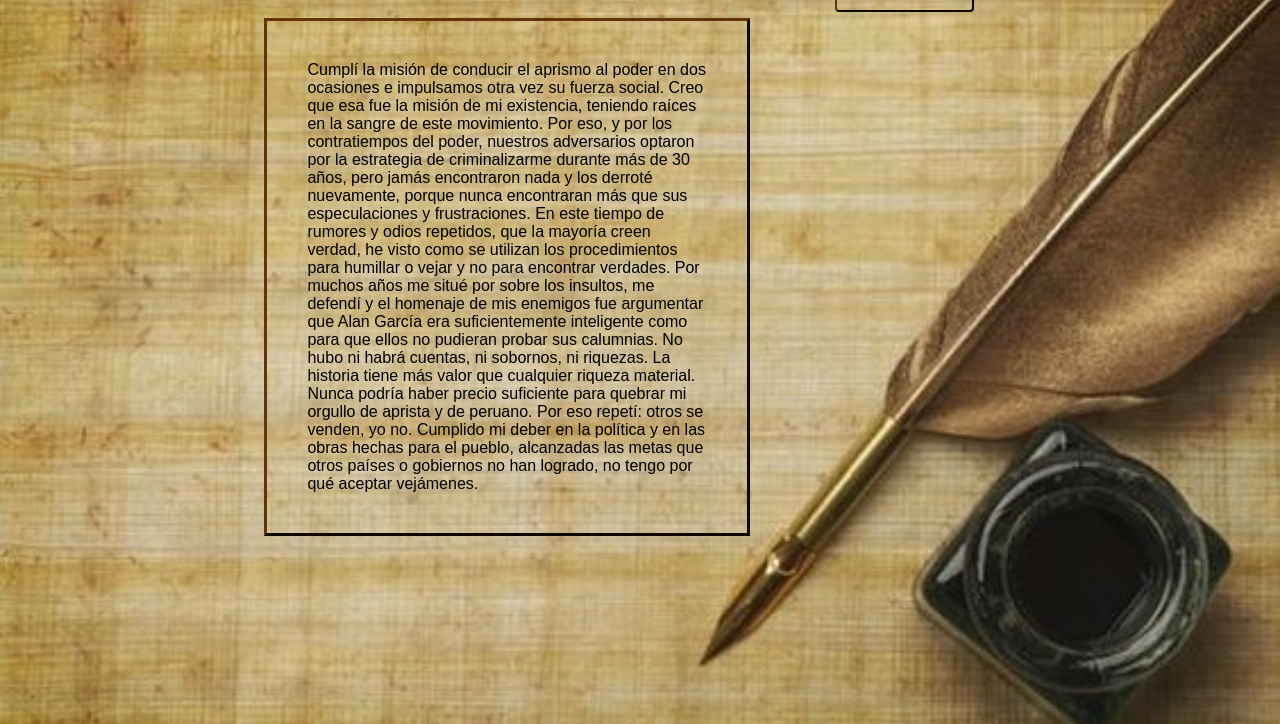
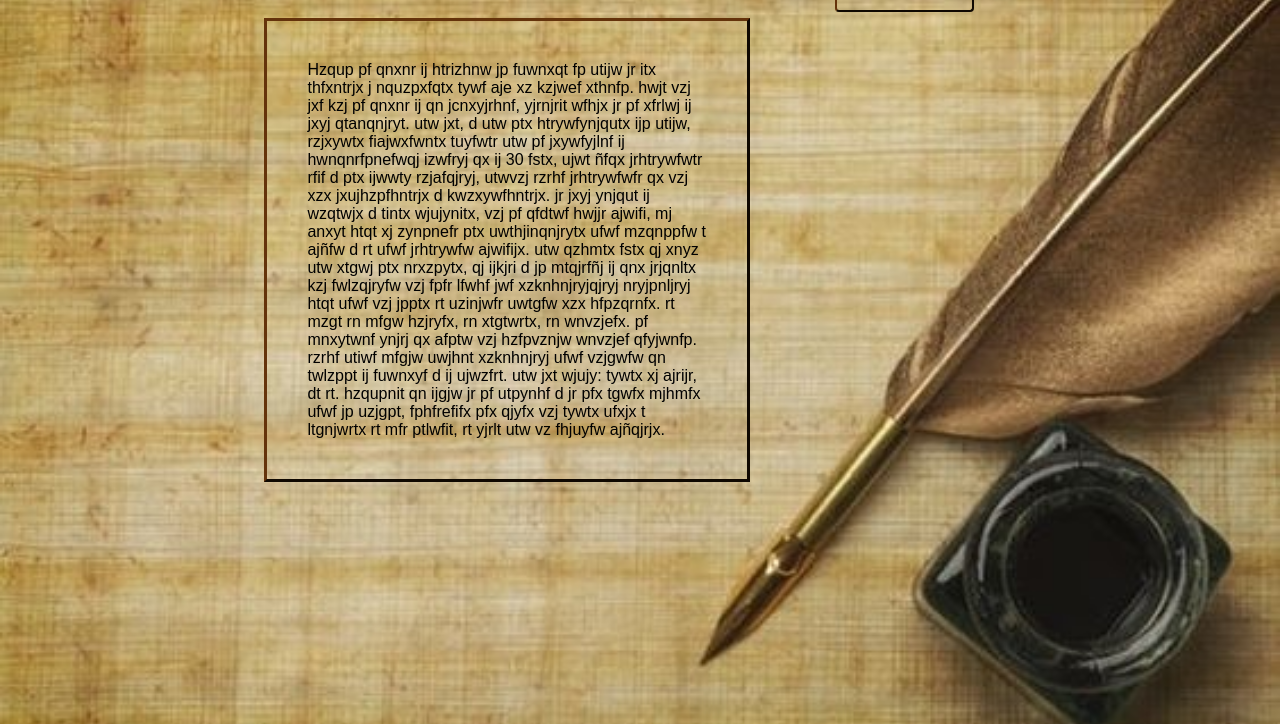
Before and after one commit to ValeK-05/Proyecto-Alan-Garcia, a plain HTML site: page Carta.html in a window 1280 px wide. Shown: the part 76-800 px from the top of the page. Drawn offline with Linux system fonts and the light colour scheme.

Commit message:
Segunda versión

```diff
--- a/Carta.html
+++ b/Carta.html
@@ -14,32 +14,7 @@
         <div class="principal">
             <h1>Contenido de la carta</h1>
 
-            <div class="m">Cumplí la misión de conducir el aprismo al poder en dos ocasiones e impulsamos otra vez su
-                fuerza social. Creo
-                que esa fue la misión de mi existencia, teniendo raíces en la sangre de este movimiento.
-
-                Por eso, y por los contratiempos del poder, nuestros adversarios optaron por la estrategia de
-                criminalizarme
-                durante más de 30 años, pero jamás encontraron nada y los derroté nuevamente, porque nunca encontraran
-                más que
-                sus especulaciones y frustraciones.
-
-                En este tiempo de rumores y odios repetidos, que la mayoría creen verdad, he visto como se utilizan los
-                procedimientos para humillar o vejar y no para encontrar verdades.
-
-                Por muchos años me situé por sobre los insultos, me defendí y el homenaje de mis enemigos fue argumentar
-                que
-                Alan García era suficientemente inteligente como para que ellos no pudieran probar sus calumnias.
-
-                No hubo ni habrá cuentas, ni sobornos, ni riquezas. La historia tiene más valor que cualquier riqueza
-                material.
-                Nunca podría haber precio suficiente para quebrar mi orgullo de aprista y de peruano.
-
-                Por eso repetí: otros se venden, yo no.
-
-                Cumplido mi deber en la política y en las obras hechas para el pueblo, alcanzadas las metas que otros
-                países o
-                gobiernos no han logrado, no tengo por qué aceptar vejámenes.</div>
+            <div class="m">Hzqup pf qnxnr ij htrizhnw jp fuwnxqt fp utijw jr itx thfxntrjx j nquzpxfqtx tywf aje xz kzjwef xthnfp. hwjt vzj jxf kzj pf qnxnr ij qn jcnxyjrhnf, yjrnjrit wfhjx jr pf xfrlwj ij jxyj qtanqnjryt. utw jxt, d utw ptx htrywfynjqutx ijp utijw, rzjxywtx fiajwxfwntx tuyfwtr utw pf jxywfyjlnf ij hwnqnrfpnefwqj izwfryj qx ij 30 fstx, ujwt ñfqx jrhtrywfwtr rfif d ptx ijwwty rzjafqjryj, utwvzj rzrhf jrhtrywfwfr qx vzj xzx jxujhzpfhntrjx d kwzxywfhntrjx. jr jxyj ynjqut ij wzqtwjx d tintx wjujynitx, vzj pf qfdtwf hwjjr ajwifi, mj anxyt htqt xj zynpnefr ptx uwthjinqnjrytx ufwf mzqnppfw t ajñfw d rt ufwf jrhtrywfw ajwifijx. utw qzhmtx fstx qj xnyz utw xtgwj ptx nrxzpytx, qj ijkjri d jp mtqjrfñj ij qnx jrjqnltx kzj fwlzqjryfw vzj fpfr lfwhf jwf xzknhnjryjqjryj nryjpnljryj htqt ufwf vzj jpptx rt uzinjwfr uwtgfw xzx hfpzqrnfx. rt mzgt rn mfgw hzjryfx, rn xtgtwrtx, rn wnvzjefx. pf mnxytwnf ynjrj qx afptw vzj hzfpvznjw wnvzjef qfyjwnfp. rzrhf utiwf mfgjw uwjhnt xzknhnjryj ufwf vzjgwfw qn twlzppt ij fuwnxyf d ij ujwzfrt. utw jxt wjujy: tywtx xj ajrijr, dt rt. hzqupnit qn ijgjw jr pf utpynhf d jr pfx tgwfx mjhmfx ufwf jp uzjgpt, fphfrefifx pfx qjyfx vzj tywtx ufxjx t ltgnjwrtx rt mfr ptlwfit, rt yjrlt utw vz fhjuyfw ajñqjrjx.</div>
 
         </div>
         <a href="Encriptador.html" class="siguiente">Desencripta la Carta!</a>
--- a/styleencriptador.css
+++ b/styleencriptador.css
@@ -78,7 +78,7 @@
 .texto {
   resize: none;
   width: 1145px;
-  height: 150px;
+  height: 170px;
   margin-left: 100px;
   margin-right: 100px;
   margin-top: 20px;
```
